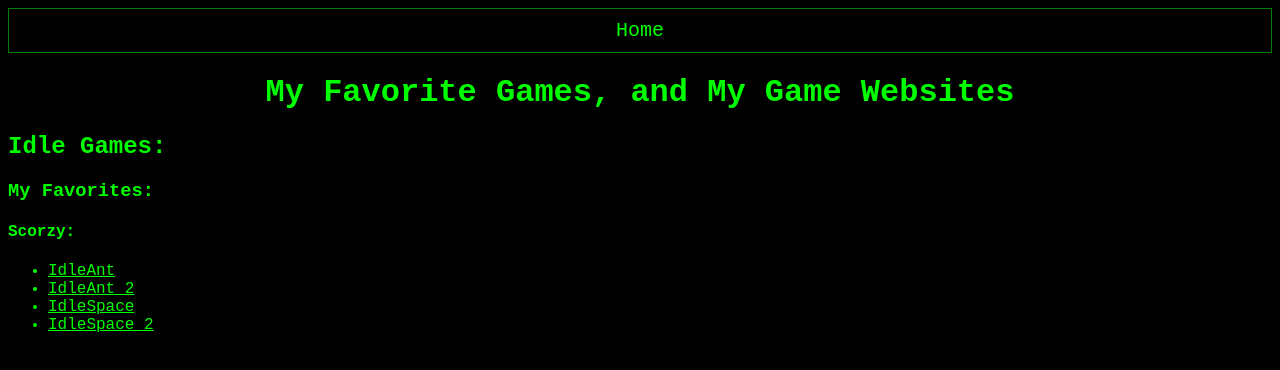
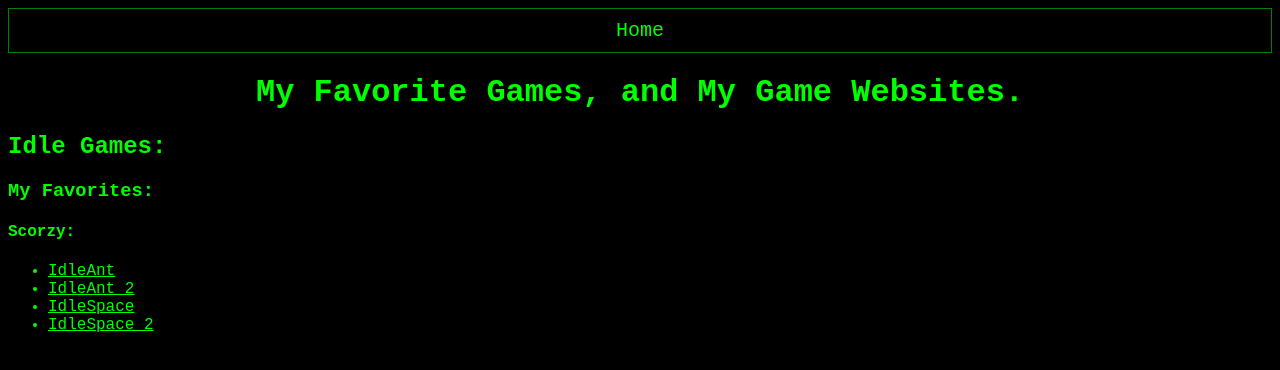
Before and after one commit to Marjamjelly/My-Home-Page, a plain HTML site: page HTML/my-game-links.html in a window 1280 px wide. Drawn offline with Linux system fonts and the light colour scheme.

Commit message:
Update game links

```diff
--- a/HTML/my-game-links.html
+++ b/HTML/my-game-links.html
@@ -14,7 +14,7 @@
     </a>
   </header>
   <h1 style="text-align:center;">
-    My Favorite Games, and My Game Websites
+    My Favorite Games, and My Game Websites.
   </h1>
   <div class="idle_games">
     <h2>
```
